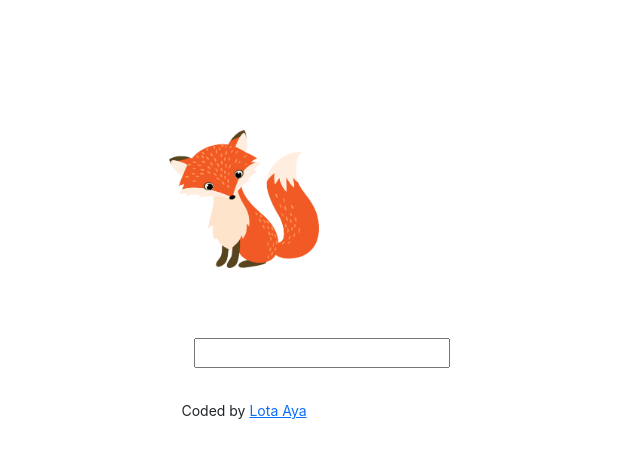
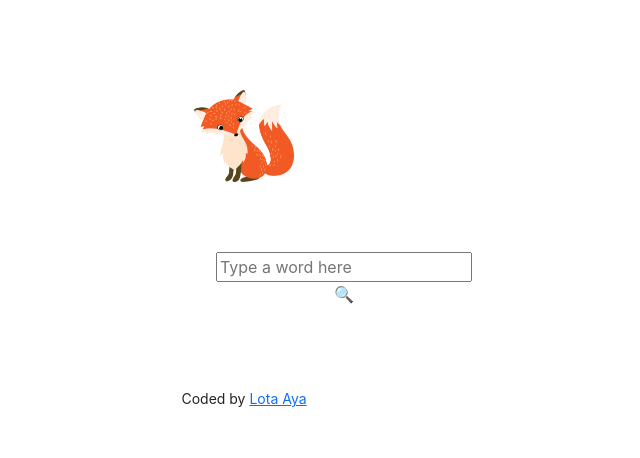
Before and after one commit to CarlotaBant/dicco-project, a React (Create React App) app: page / in a window 1280 px wide. Shown: the top 458 px of the page, without its empty margins (396-1036 px from the left). Built offline with nearby package versions, Linux system fonts and the light colour scheme.

Commit message:
Minor CSS improvements

```diff
--- a/src/App.css
+++ b/src/App.css
@@ -1,10 +1,10 @@
 .App-header {
   margin: 50px;
-  padding-top: 80px;
+  padding-top: 40px;
 }
 
 .App-logo {
-  max-width: 150px;
+  max-width: 100px;
   display: block;
   margin: 0 auto;
 }
--- a/src/Dictionary.css
+++ b/src/Dictionary.css
@@ -1,8 +1,19 @@
 .Dictionary {
   background: none;
-  max-width: 200px;
+  max-width: 480px;
   display: block;
   margin: 0 auto;
-  padding-left: 50px;
   padding-top: 20px;
 }
+
+form {
+  display: block;
+  margin: 0 auto;
+  text-align: center;
+  padding-left: 200px;
+  padding-bottom: 50px;
+}
+
+p {
+  padding: 5px;
+}
--- a/src/Dictionary.js
+++ b/src/Dictionary.js
@@ -28,8 +28,9 @@ function handleApiResponse (response){
 
   return (
   <div className="Dictionary">
+
    <form onSubmit={search}>
-      <input type="search" onChange={handleKeywordChange} />
+      <input type="search" onChange={handleKeywordChange} placeholder="Type a word here"/> 🔍
       </form>
 
             <Results results={results} />
--- a/src/Meaning.js
+++ b/src/Meaning.js
@@ -11,7 +11,7 @@ export default function Meaning(props) {
              <p>
              {definition.definition}
              <br />
-             <em>{definition.example}</em>
+             Example: <em>"...{definition.example}."</em>
              </p>
            </div>
           );
```
